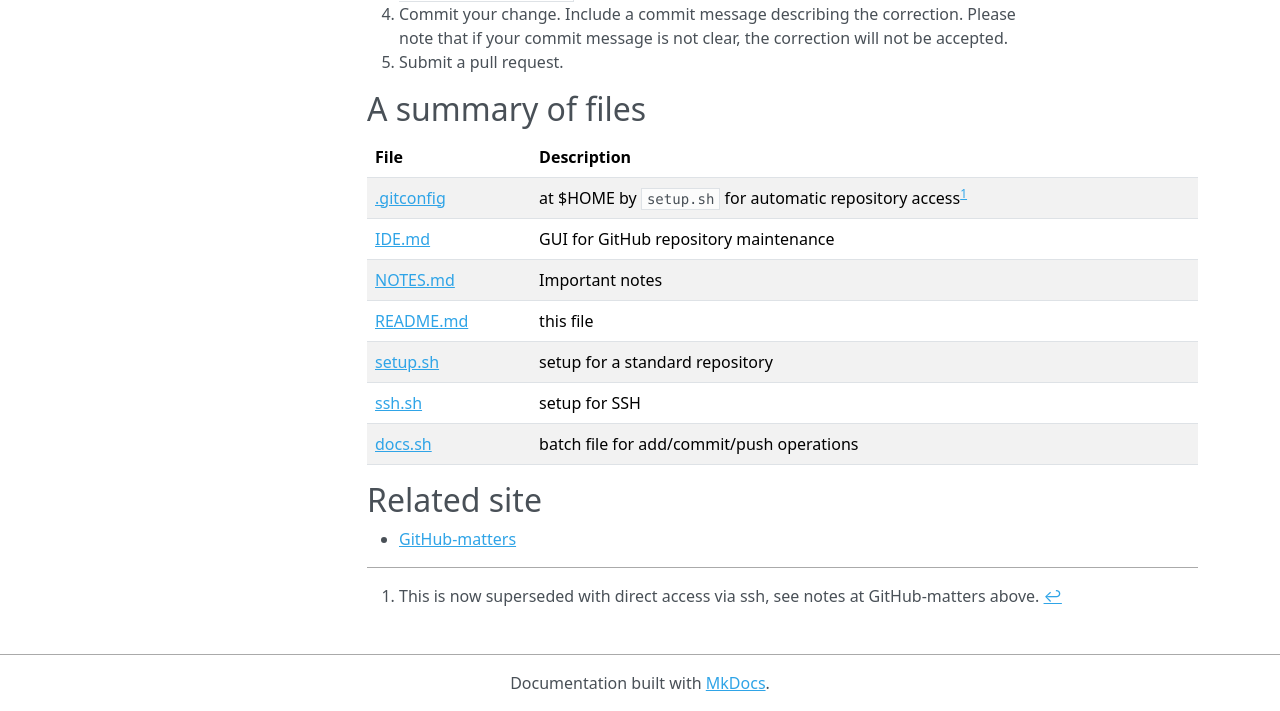
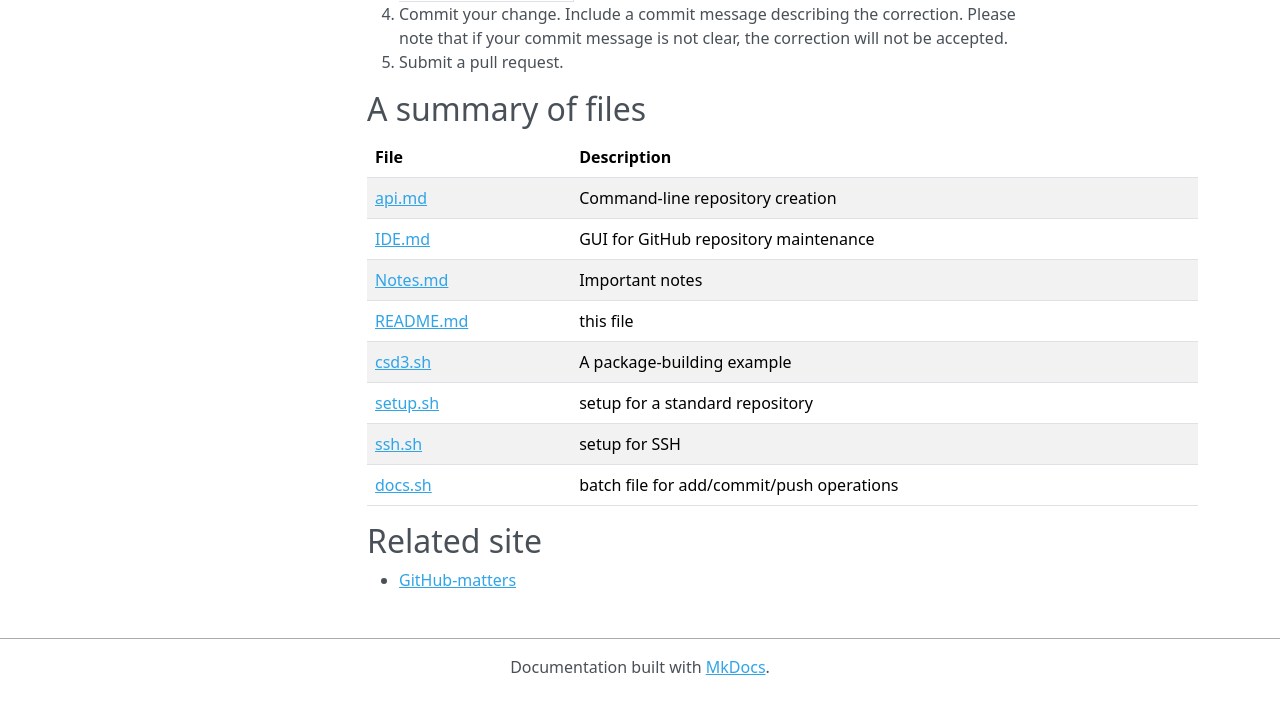
Before and after one commit to jinghuazhao/physalia, an MkDocs documentation site: the page built from docs/README.md, in a window 1280 px wide and 1111 px high, cut to the strip 400-1111 px from the top of the window. Built offline with MkDocs 1.6.1, drawn with Linux system fonts in a browser that asks for light colours; nearby versions of some CDN libraries; a script that is not in the unit is left out.

Commit message:
physalia

```diff
--- a/docs/README.md
+++ b/docs/README.md
@@ -18,10 +18,11 @@ Efforts are highly welcome as a long-term project, via the following steps:
 
  **File** | **Description**
  -----|---------------------------------------------------------------------------
- [.gitconfig](https://raw.githubusercontent.com/jinghuazhao/physalia/master/docs/.gitconfig) | at $HOME by `setup.sh` for automatic repository access[^1]
+ [api.md](api.md) | Command-line repository creation
  [IDE.md](IDE.md) | GUI for GitHub repository maintenance
- [NOTES.md](NOTES.md) | Important notes
+ [Notes.md](Notes.md) | Important notes
  [README.md](README.md) | this file
+ [csd3.sh](csd3.sh) | A package-building example
  [setup.sh](setup.sh) | setup for a standard repository
  [ssh.sh](ssh.sh) | setup for SSH
  [docs.sh](docs.sh) | batch file for add/commit/push operations
@@ -29,5 +30,3 @@ Efforts are highly welcome as a long-term project, via the following steps:
 ## Related site
 
 * [GitHub-matters](https://cambridge-ceu.github.io/GitHub-matters/)
-
-[^1]: This is now superseded with direct access via ssh, see notes at GitHub-matters above.
```
Also changed, not shown: docs/Notes.md (renamed from docs/NOTES.md), 1 other file.
